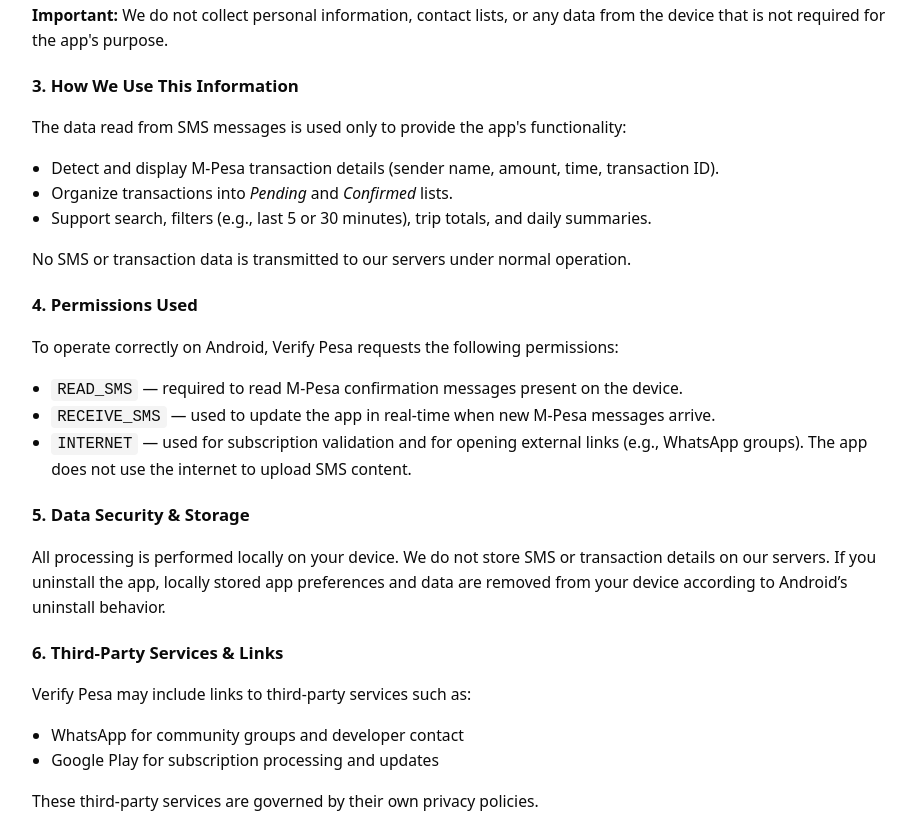
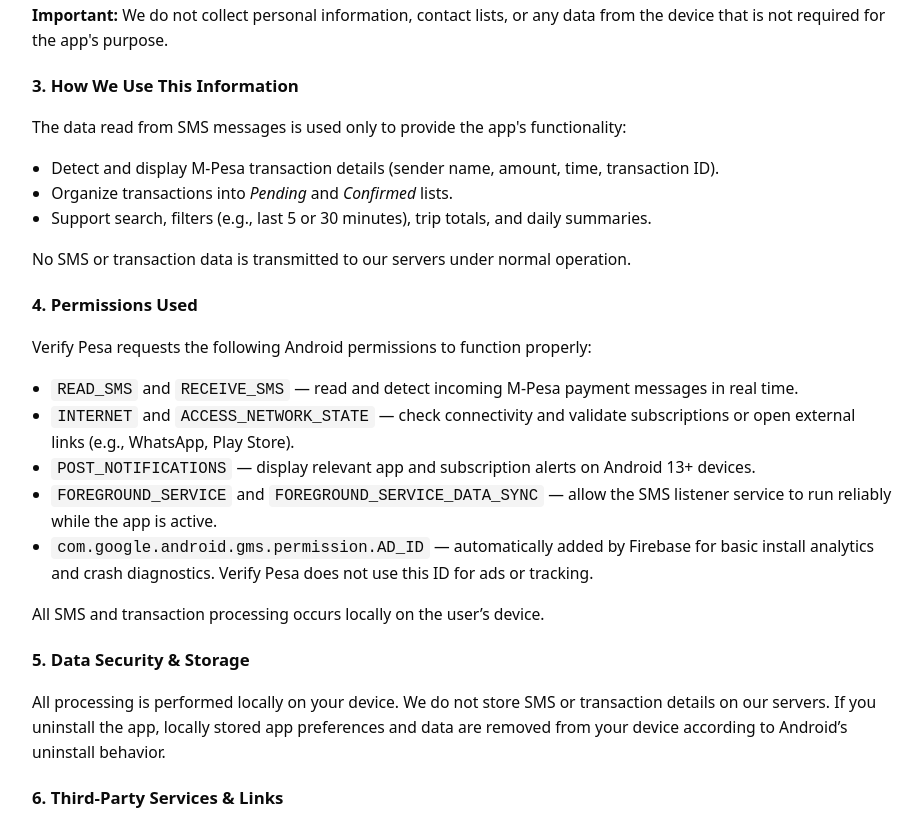
Before and after one commit to Jimvex/verify-pesa-privacy, a plain HTML site: page index.html in a window 1280 px wide. Shown: the part 557-1381 px from the top of the page, without its empty margins (178-1100 px from the left). Drawn offline with Linux system fonts and the light colour scheme.

Commit message:
Update index.html

```diff
--- a/index.html
+++ b/index.html
@@ -6,7 +6,7 @@
   <title>Verify Pesa — Privacy Policy</title>
   <style>
     body {
-      font-family: system-ui, -apple-system, "Segoe UI", Roboto, "Helvetica Neue", Arial;
+      font-family: system-ui, -apple-system, Segoe UI, Roboto, 'Helvetica Neue', Arial;
       line-height: 1.6;
       color: #0b0b0b;
       padding: 24px;
@@ -19,20 +19,10 @@
       padding-bottom: 12px;
       margin-bottom: 18px;
     }
-    h1 {
-      font-size: 1.6rem;
-      margin: 0;
-    }
-    h2 {
-      font-size: 1.05rem;
-      margin-top: 20px;
-    }
-    p, ul {
-      font-size: 0.98rem;
-    }
-    ul {
-      padding-left: 1.2rem;
-    }
+    h1 { font-size: 1.6rem; margin: 0; }
+    h2 { font-size: 1.05rem; margin-top: 20px; }
+    p, ul { font-size: 0.98rem; }
+    ul { padding-left: 1.2rem; }
     code {
       background: #f4f4f4;
       padding: 2px 6px;
@@ -75,12 +65,16 @@
     <p>No SMS or transaction data is transmitted to our servers under normal operation.</p>
 
     <h2>4. Permissions Used</h2>
-    <p>To operate correctly on Android, Verify Pesa requests the following permissions:</p>
+    <p>Verify Pesa requests the following Android permissions to function properly:</p>
     <ul>
-      <li><code>READ_SMS</code> — required to read M-Pesa confirmation messages present on the device.</li>
-      <li><code>RECEIVE_SMS</code> — used to update the app in real-time when new M-Pesa messages arrive.</li>
-      <li><code>INTERNET</code> — used for subscription validation and for opening external links (e.g., WhatsApp groups). The app does not use the internet to upload SMS content.</li>
+      <li><code>READ_SMS</code> and <code>RECEIVE_SMS</code> — read and detect incoming M-Pesa payment messages in real time.</li>
+      <li><code>INTERNET</code> and <code>ACCESS_NETWORK_STATE</code> — check connectivity and validate subscriptions or open external links (e.g., WhatsApp, Play Store).</li>
+      <li><code>POST_NOTIFICATIONS</code> — display relevant app and subscription alerts on Android 13+ devices.</li>
+      <li><code>FOREGROUND_SERVICE</code> and <code>FOREGROUND_SERVICE_DATA_SYNC</code> — allow the SMS listener service to run reliably while the app is active.</li>
+      <li><code>com.google.android.gms.permission.AD_ID</code> — automatically added by Firebase for basic install analytics and crash diagnostics. Verify Pesa does not use this ID for ads or tracking.</li>
+
     </ul>
+    <p>All SMS and transaction processing occurs locally on the user’s device.</p>
 
     <h2>5. Data Security & Storage</h2>
     <p>All processing is performed locally on your device. We do not store SMS or transaction details on our servers. If you uninstall the app, locally stored app preferences and data are removed from your device according to Android’s uninstall behavior.</p>
```
